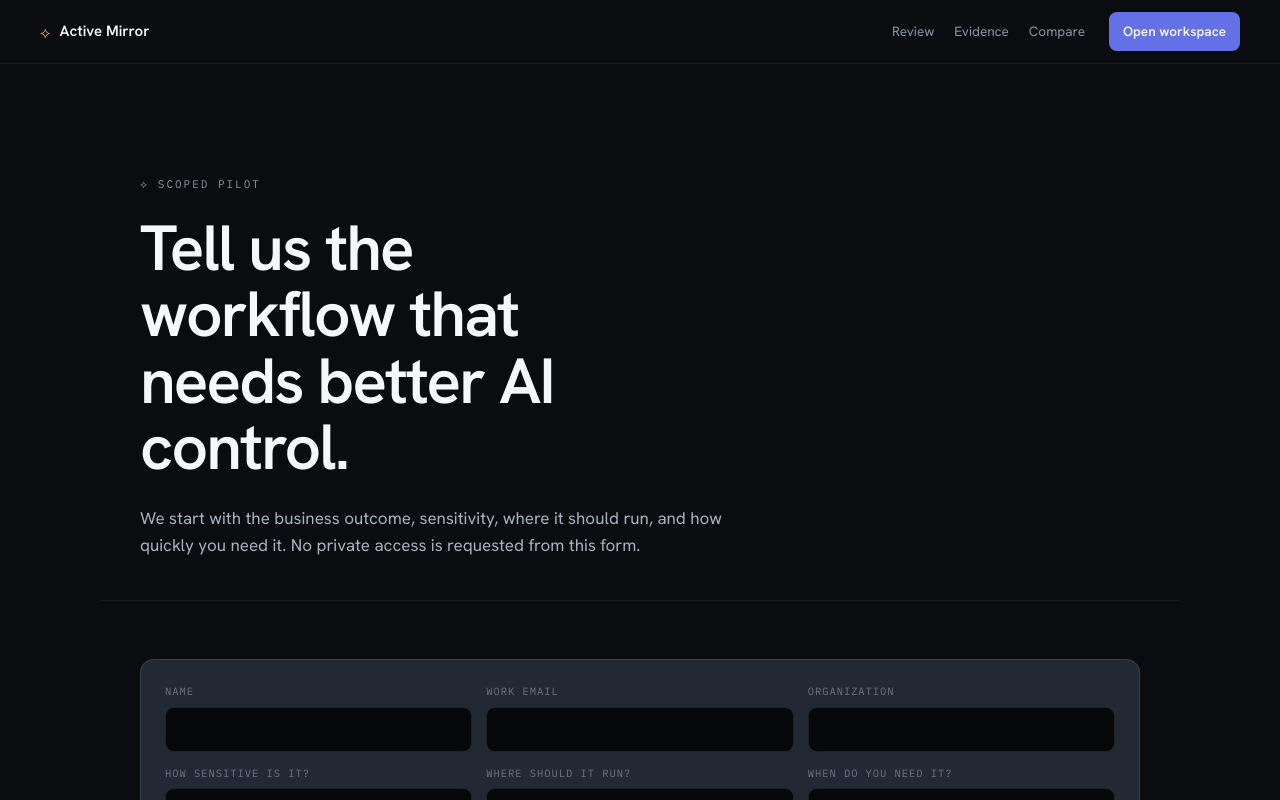
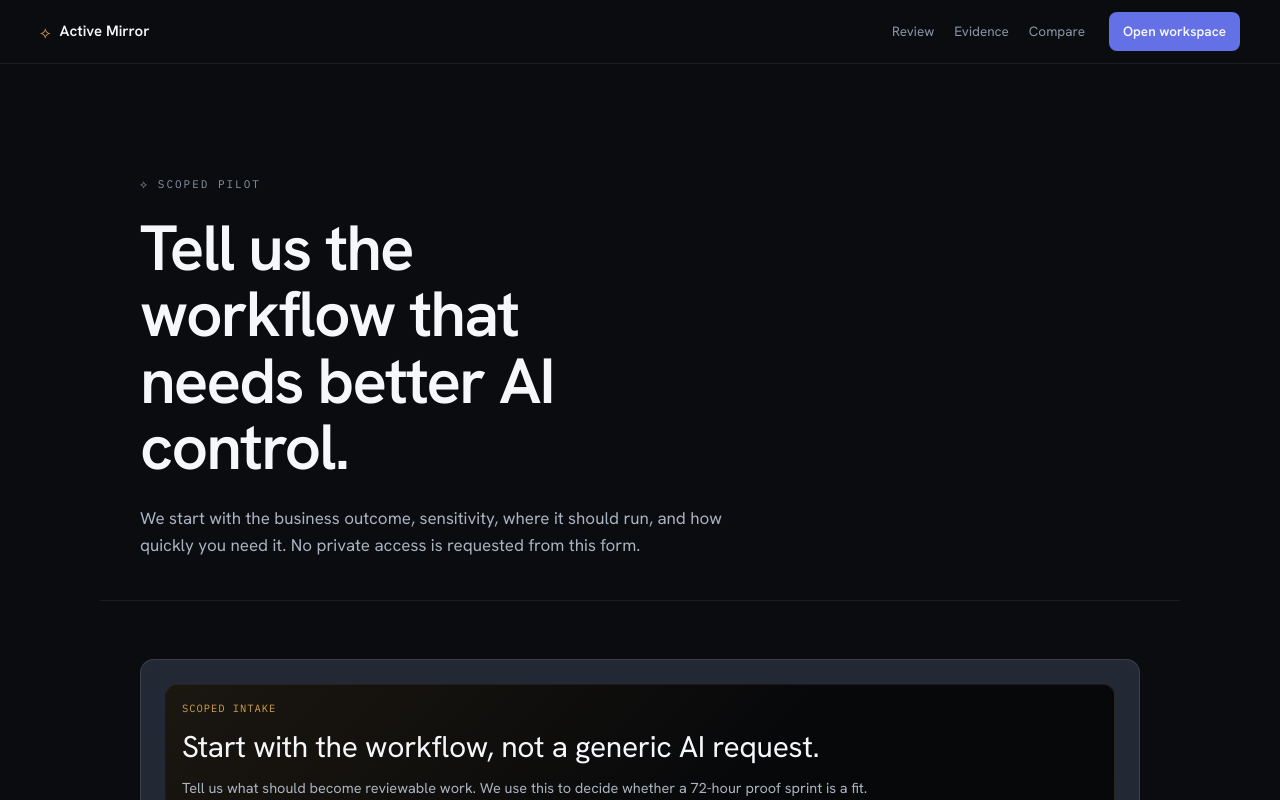
Before and after one commit to MirrorDNA-Reflection-Protocol/activemirror-genui, a Next.js app: page /intake in a window 1280 px wide. Shown: the top 800 px of the page. Built offline with nearby package versions, Linux system fonts and the light colour scheme.

Commit message:
Focus intake from workspace handoff

```diff
--- a/src/app/active-mirror-site.css
+++ b/src/app/active-mirror-site.css
@@ -433,6 +433,11 @@
 .glassline b { font-family: var(--font-data); font-size: 11px; color: var(--gold-400); font-weight: 500; }
 .glassline a { color: var(--text-accent); text-decoration: none; font-size: 13px; }
 .intake { border: 1px solid var(--border-default); border-radius: 14px; background: var(--surface-card); padding: 24px; }
+.intake__context { margin-bottom: 20px; padding: 16px; border: 1px solid var(--hairline); border-radius: 12px;
+  background: linear-gradient(135deg, color-mix(in srgb, var(--signal) 10%, transparent), transparent 62%), var(--ink-1000); }
+.intake__eyebrow { font-family: var(--font-data); font-size: 10.5px; letter-spacing: .09em; text-transform: uppercase; color: var(--signal); }
+.intake__context h2 { margin: 7px 0 0; font-family: var(--font-display); font-size: clamp(21px, 2.4vw, 30px); letter-spacing: -.01em; color: var(--text-primary); }
+.intake__context p { max-width: 760px; margin: 8px 0 0; color: var(--text-secondary); font-size: 14.5px; line-height: 1.55; }
 .intake__grid { display: grid; grid-template-columns: repeat(3, 1fr); gap: 14px; }
 .intake label { display: flex; flex-direction: column; gap: 7px; }
 .intake label span { font-family: var(--font-data); font-size: 10.5px; letter-spacing: .09em; text-transform: uppercase; color: var(--text-faint); }
--- a/src/app/api/lead/route.ts
+++ b/src/app/api/lead/route.ts
@@ -17,6 +17,7 @@ type Lead = {
   infrastructure: string;
   timeline: string;
   decisionRole: string;
+  focus: string;
   proofTarget: string;
   useCase: string;
 };
@@ -32,6 +33,7 @@ function mailtoFromLead(lead: Lead) {
       `Name: ${lead.name}`,
       `Email: ${lead.email}`,
       `Company: ${lead.company}`,
+      lead.focus ? `Focus: ${lead.focus}` : "",
       lead.sensitivity ? `Sensitivity: ${lead.sensitivity}` : "",
       lead.infrastructure ? `Infrastructure: ${lead.infrastructure}` : "",
       lead.timeline ? `Timeline: ${lead.timeline}` : "",
@@ -126,6 +128,7 @@ export async function POST(request: NextRequest) {
       infrastructure: clean(body?.infrastructure, 160),
       timeline: clean(body?.timeline, 120),
       decisionRole: clean(body?.decisionRole, 160),
+      focus: clean(body?.focus, 80),
       proofTarget: clean(body?.proofTarget, 700),
       useCase: clean(body?.useCase, 1000),
     };
--- a/src/app/intake/page.tsx
+++ b/src/app/intake/page.tsx
@@ -9,7 +9,30 @@ export const metadata: Metadata = {
   alternates: { canonical: "https://activemirror.ai/intake" },
 };
 
-export default function IntakePage() {
+type IntakePageProps = {
+  searchParams: Promise<{ focus?: string | string[] | undefined }>;
+};
+
+function firstParam(value: string | string[] | undefined) {
+  return Array.isArray(value) ? value[0] : value;
+}
+
+export default async function IntakePage({ searchParams }: IntakePageProps) {
+  const params = await searchParams;
+  const focus = firstParam(params.focus) || "general";
+  const fromWorkspace = focus === "workspace-proof";
+  const hero = fromWorkspace
+    ? {
+        eyebrow: "⟡ Workspace proof sprint",
+        title: "Turn this workspace into something your team can inspect.",
+        body: "Send the workflow, owner, proof target, and deployment boundary. The generated prompt and artifact are not forwarded unless you choose to paste them.",
+      }
+    : {
+        eyebrow: "⟡ Scoped pilot",
+        title: "Tell us the workflow that needs better AI control.",
+        body: "We start with the business outcome, sensitivity, where it should run, and how quickly you need it. No private access is requested from this form.",
+      };
+
   return (
     <main className="proofpage">
       <SiteTelemetry surface="intake" />
@@ -26,15 +49,12 @@ export default function IntakePage() {
         <Link className="proofnav__cta" href="/mirror">Open workspace</Link>
       </nav>
       <header className="proofhero proofhero--intake">
-        <div className="proofhero__k">⟡ Scoped pilot</div>
-        <h1>Tell us the workflow that needs better AI control.</h1>
-        <p>
-          We start with the business outcome, sensitivity, where it should run, and how quickly you need it.
-          No private access is requested from this form.
-        </p>
+        <div className="proofhero__k">{hero.eyebrow}</div>
+        <h1>{hero.title}</h1>
+        <p>{hero.body}</p>
       </header>
       <section className="proofband">
-        <IntakeForm />
+        <IntakeForm initialFocus={focus} />
       </section>
     </main>
   );
--- a/src/components/active-mirror/IntakeForm.tsx
+++ b/src/components/active-mirror/IntakeForm.tsx
@@ -1,9 +1,80 @@
 "use client";
 
-import { useMemo, useState } from "react";
+import { useEffect, useMemo, useState } from "react";
 import { trackSiteEvent } from "@/lib/siteAnalytics";
 
 type IntakeState = "idle" | "sending" | "ready" | "error";
+type IntakeFocus = "general" | "pilot" | "challenge" | "deployment" | "private-context" | "review" | "platform" | "workspace-proof";
+
+const FOCUS_COPY: Record<IntakeFocus, {
+  eyebrow: string;
+  title: string;
+  body: string;
+  useCasePlaceholder: string;
+  proofPlaceholder: string;
+}> = {
+  general: {
+    eyebrow: "Scoped intake",
+    title: "Start with the workflow, not a generic AI request.",
+    body: "Tell us what should become reviewable work. We use this to decide whether a 72-hour proof sprint is a fit.",
+    useCasePlaceholder: "Example: We need to prove a vendor decision before a board meeting, using public sources first and private files only after approval.",
+    proofPlaceholder: "Example: a board-ready evidence workspace with source gaps, approval steps, and a deploy-or-don't recommendation.",
+  },
+  pilot: {
+    eyebrow: "72-hour proof sprint",
+    title: "Send one workflow you actually care about.",
+    body: "We qualify the workflow first. If it fits, the sprint produces a working proof, not a slide-only demo.",
+    useCasePlaceholder: "Example: We need a reviewable vendor selection workspace for our team, with source gaps, approvals, and a final recommendation.",
+    proofPlaceholder: "Example: a working workspace our team can inspect, run through one real decision, and decide whether to deploy.",
+  },
+  challenge: {
+    eyebrow: "Challenge workflow",
+    title: "Bring the task your current AI cannot safely finish.",
+    body: "The best fit is a messy but concrete workflow where evidence, approvals, or handoff quality matter.",
+    useCasePlaceholder: "Example: Current chat tools can draft the memo, but they lose source state and approval steps before it is ready for leadership.",
+    proofPlaceholder: "Example: one completed workflow with visible source gaps, owner approval, and an export another person can review.",
+  },
+  deployment: {
+    eyebrow: "Repeatable workflow",
+    title: "Map the repeatable work you want controlled.",
+    body: "This is for teams that need the same AI-assisted workflow to run again with memory, approvals, and proof boundaries.",
+    useCasePlaceholder: "Example: We need a repeatable client intake workflow that produces a reviewed brief, file checklist, and next-action owner.",
+    proofPlaceholder: "Example: one repeatable workspace with intake fields, approval states, and an operational handoff.",
+  },
+  "private-context": {
+    eyebrow: "Private-context review",
+    title: "Define what must stay gated.",
+    body: "Use this path when private files, saved context, or local-only execution matter. The public form still asks for scope, not private data.",
+    useCasePlaceholder: "Example: We need to use private internal docs only after approval, then produce a public-safe evidence brief with source gaps separated.",
+    proofPlaceholder: "Example: a working proof that shows private access gates, source states, and what never left the approved boundary.",
+  },
+  review: {
+    eyebrow: "AI review lane",
+    title: "Show where human review must happen.",
+    body: "This path is for workflows where the model can help, but the final action needs visible review before it affects customers, staff, or citizens.",
+    useCasePlaceholder: "Example: We need model-assisted case triage, but every recommendation needs a review state, evidence note, and escalation path.",
+    proofPlaceholder: "Example: a reviewable workspace with human approval points and a record of what the AI did not decide.",
+  },
+  platform: {
+    eyebrow: "Platform build",
+    title: "Scope the system around the workflow.",
+    body: "Use this when you are thinking beyond one demo and need routing, memory, permissions, and operational handoff.",
+    useCasePlaceholder: "Example: We need a governed AI workspace layer around several internal workflows, with permissions, memory, and deployment boundaries.",
+    proofPlaceholder: "Example: one deployable proof plus the control requirements for the larger platform.",
+  },
+  "workspace-proof": {
+    eyebrow: "From the workspace preview",
+    title: "Turn the generated workspace into a proof sprint.",
+    body: "We do not receive the prompt or artifact from the preview unless you choose to paste it. Send the workflow, owner, proof target, and deployment boundary.",
+    useCasePlaceholder: "Example: I generated a vendor evidence workspace and want it adapted for our vendor review process with approved sources, owner approvals, and a deploy/no-deploy decision.",
+    proofPlaceholder: "Example: the generated workspace works on our real workflow, shows source gaps and approvals, and gives leadership a decision-ready export.",
+  },
+};
+
+function normalizeFocus(value?: string): IntakeFocus {
+  const focus = value || "general";
+  return focus in FOCUS_COPY ? (focus as IntakeFocus) : "general";
+}
 
 function fallbackMailto(form: Record<string, string>) {
   const subject = encodeURIComponent("Active Mirror 72-hour proof sprint request");
@@ -11,6 +82,7 @@ function fallbackMailto(form: Record<string, string>) {
     `Name: ${form.name}`,
     `Email: ${form.email}`,
     `Company: ${form.company}`,
+    `Focus: ${form.focus}`,
     `Sensitivity: ${form.sensitivity}`,
     `Infrastructure: ${form.infrastructure}`,
     `Timeline: ${form.timeline}`,
@@ -22,7 +94,8 @@ function fallbackMailto(form: Record<string, string>) {
   return `mailto:paul@activemirror.ai?subject=${subject}&body=${body}`;
 }
 
-export default function IntakeForm() {
+export default function IntakeForm({ initialFocus = "general" }: { initialFocus?: string }) {
+  const intakeFocus = normalizeFocus(initialFocus);
   const [state, setState] = useState<IntakeState>("idle");
   const [error, setError] = useState("");
   const [mailto, setMailto] = useState("");
@@ -34,9 +107,16 @@ export default function IntakeForm() {
     infrastructure: "not sure yet",
     timeline: "this month",
     decisionRole: "I can sponsor or approve it",
+    focus: intakeFocus,
     proofTarget: "",
     useCase: "",
   });
+
+  useEffect(() => {
+    trackSiteEvent({ event: "intake_focus_loaded", target: form.focus });
+  }, [form.focus]);
+
+  const focusCopy = FOCUS_COPY[form.focus] || FOCUS_COPY.general;
 
   const proofLine = useMemo(() => {
     if (state === "ready") return "Request captured. We review scoped workflows for fit before any follow-up.";
@@ -56,6 +136,7 @@ export default function IntakeForm() {
         infrastructure: form.infrastructure,
         timeline: form.timeline,
         decisionRole: form.decisionRole,
+        focus: form.focus,
         hasCompany: Boolean(form.company),
         hasProofTarget: Boolean(form.proofTarget.trim()),
         useCaseLengthBucket: form.useCase.length < 120 ? "short" : form.useCase.length < 500 ? "medium" : "long",
@@ -68,6 +149,7 @@ export default function IntakeForm() {
       `Infrastructure: ${form.infrastructure}`,
       `Timeline: ${form.timeline}`,
       `Decision role: ${form.decisionRole}`,
+      `Focus: ${form.focus}`,
       `Proof target: ${form.proofTarget}`,
     ].join("\n");
 
@@ -89,6 +171,7 @@ export default function IntakeForm() {
           infrastructure: form.infrastructure,
           timeline: form.timeline,
           decisionRole: form.decisionRole,
+          focus: form.focus,
           deliveryStatus: payload.deliveryStatus,
         },
       });
@@ -104,6 +187,7 @@ export default function IntakeForm() {
           infrastructure: form.infrastructure,
           timeline: form.timeline,
           decisionRole: form.decisionRole,
+          focus: form.focus,
         },
       });
     }
@@ -117,6 +201,11 @@ export default function IntakeForm() {
 
   return (
     <form className="intake" onSubmit={submit}>
+      <div className="intake__context" data-testid="intake-focus">
+        <div className="intake__eyebrow">{focusCopy.eyebrow}</div>
+        <h2>{focusCopy.title}</h2>
+        <p>{focusCopy.body}</p>
+      </div>
       <div className="intake__grid">
         <label>
           <span>Name</span>
@@ -172,7 +261,7 @@ export default function IntakeForm() {
         <textarea
           value={form.useCase}
           onChange={update("useCase")}
-          placeholder="Example: We need to prove a vendor decision before a board meeting, using public sources first and private files only after approval."
+          placeholder={focusCopy.useCasePlaceholder}
           required
         />
       </label>
@@ -181,7 +270,7 @@ export default function IntakeForm() {
         <textarea
           value={form.proofTarget}
           onChange={update("proofTarget")}
-          placeholder="Example: a board-ready evidence workspace with source gaps, approval steps, and a deploy-or-don't recommendation."
+          placeholder={focusCopy.proofPlaceholder}
         />
       </label>
       <div className="intake__proof" role="status" aria-live="polite">
--- a/src/lib/leadQualification.ts
+++ b/src/lib/leadQualification.ts
@@ -6,6 +6,7 @@ export type LeadQualificationInput = {
   infrastructure?: string;
   timeline?: string;
   decisionRole?: string;
+  focus?: string;
   proofTarget?: string;
   useCase?: string;
 };
@@ -48,13 +49,14 @@ function rankReasons(reasons: string[]) {
     ["success proof named", 2],
     ["specific workflow detail", 3],
     ["matches proof-sprint shape", 4],
-    ["control-sensitive workflow", 5],
-    ["internal champion", 6],
-    ["near-term timeline", 7],
-    ["work email", 8],
-    ["organization named", 9],
-    ["workflow too vague", 10],
-    ["research stage", 11],
+    ["workspace handoff", 5],
+    ["control-sensitive workflow", 6],
+    ["internal champion", 7],
+    ["near-term timeline", 8],
+    ["work email", 9],
+    ["organization named", 10],
+    ["workflow too vague", 11],
+    ["research stage", 12],
   ]);
 
   return [...new Set(reasons)]
@@ -71,6 +73,7 @@ export function qualifyLead(input: LeadQualificationInput): LeadQualification {
   const decisionRole = (input.decisionRole || "").toLowerCase();
   const sensitivity = (input.sensitivity || "").toLowerCase();
   const infrastructure = (input.infrastructure || "").toLowerCase();
+  const focus = (input.focus || "").toLowerCase();
   let score = 20;
 
   if (input.company?.trim()) {
@@ -133,6 +136,11 @@ export function qualifyLead(input: LeadQualificationInput): LeadQualification {
     reasons.push("matches proof-sprint shape");
   }
 
+  if (/workspace-proof|pilot|challenge/.test(focus)) {
+    score += 6;
+    reasons.push("workspace handoff");
+  }
+
   if (useCase.length < 40) {
     score -= 12;
     reasons.push("workflow too vague");
```
Also changed, not shown: 2 other files (tests, documents, lock files or other folders).
